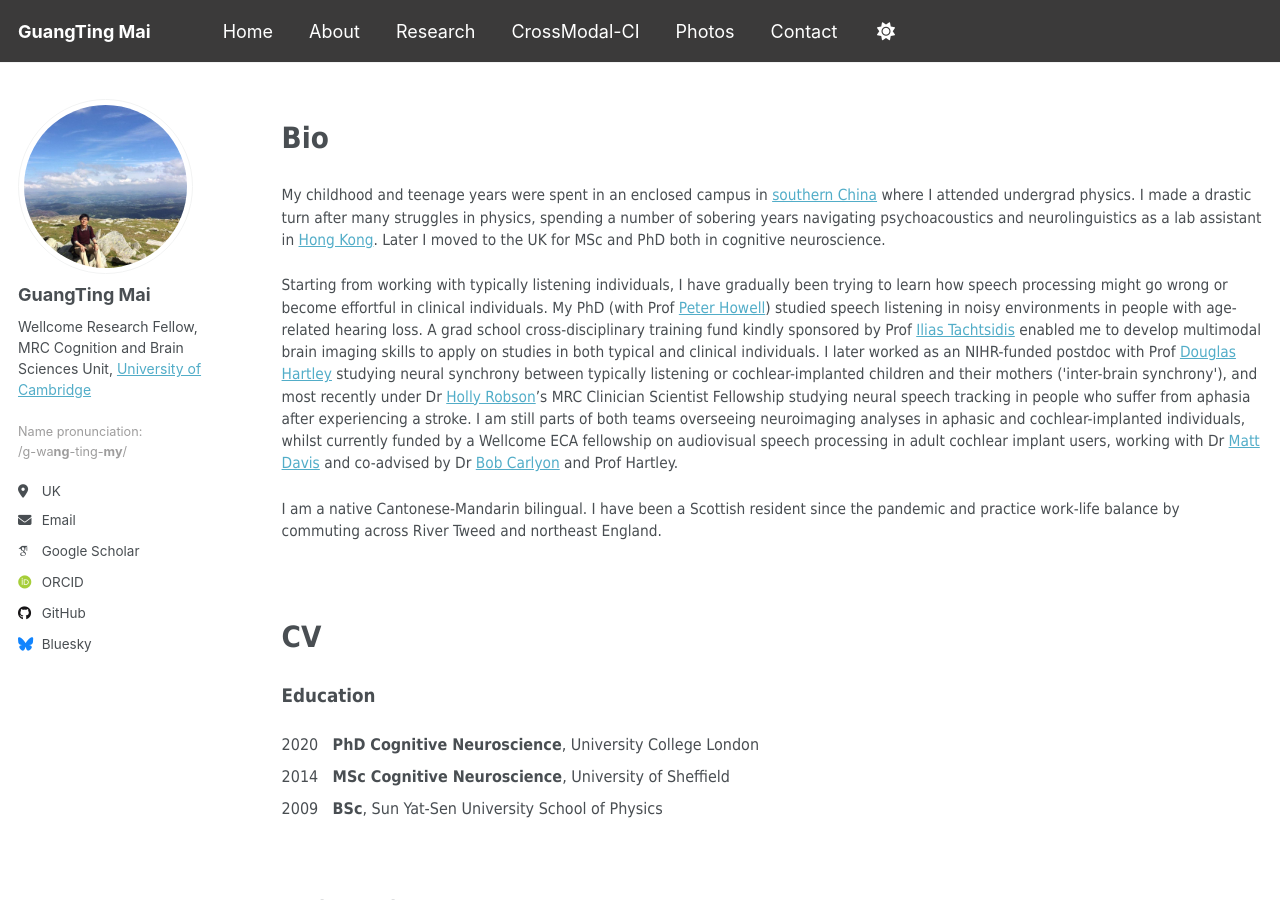
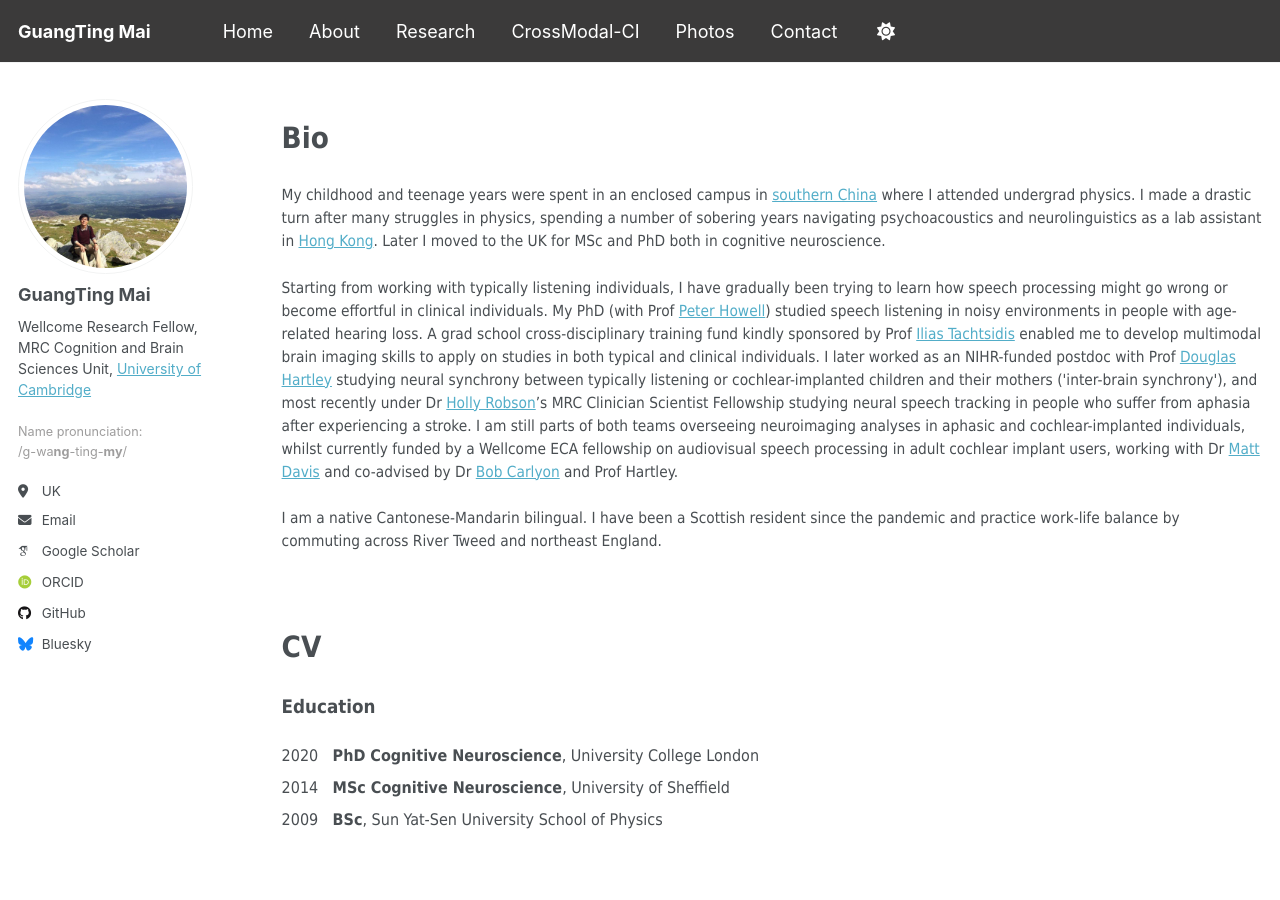
Before and after one commit to guangtingmai/guangtingmai.github.io, a Jekyll site: the page built from _pages/about.html, in a window 1280 px wide and 900 px high. Built offline with Jekyll 4.4.1, drawn with Linux system fonts in a browser that asks for light colours; some web fonts are replaced.

Commit message:
Update about.html

```diff
--- a/_pages/about.html
+++ b/_pages/about.html
@@ -5,12 +5,12 @@
 author_profile: true
 ---
 <p><span style="font-size: 22pt;font-family: Tahoma;line-height: 1.5;display: block"><strong>Bio</strong></span></p>
-<p><span style="font-size: 11.5pt;font-family: Tahoma;line-height: 1.45;display: block;margin-bottom: 0.2vh">My childhood and teenage years were spent in an enclosed
+<p><span style="font-size: 11.5pt;font-family: Tahoma;line-height: 1.5;display: block;margin-bottom: 0.2vh">My childhood and teenage years were spent in an enclosed
   campus in <a href="https://en.wikipedia.org/wiki/Sun_Yat-sen_University">southern China</a> where I attended undergrad physics. I made a
   drastic turn after many struggles in physics, spending a number of sobering years navigating psychoacoustics and neurolinguistics as a lab assistant
   in <a href="https://www.ee.cuhk.edu.hk/~lel/research/index.html">Hong Kong</a>. Later I moved to the UK for MSc and PhD both in
   cognitive neuroscience.</span>
-<p><span style="font-size: 11.5pt;font-family: Tahoma;line-height: 1.45;display: block;margin-bottom: 0.2vh">Starting from working with typically listening individuals,
+<p><span style="font-size: 11.5pt;font-family: Tahoma;line-height: 1.5;display: block;margin-bottom: 0.2vh">Starting from working with typically listening individuals,
   I have gradually been trying to learn how speech processing might go wrong or become effortful in clinical individuals. My PhD (with Prof
   <a href="https://profiles.ucl.ac.uk/2817-peter-howell/">Peter Howell</a>) studied speech listening in noisy environments in people with age-related
   hearing loss. A grad school cross-disciplinary training fund kindly sponsored by Prof <a href="https://profiles.ucl.ac.uk/2168-ilias-tachtsidis">Ilias Tachtsidis</a>
@@ -22,7 +22,7 @@
   cochlear-implanted individuals, whilst currently funded by a Wellcome ECA fellowship on audiovisual speech processing in adult cochlear
   implant users, working with Dr <a href="https://www.mrc-cbu.cam.ac.uk/people/matt.davis/">Matt Davis</a> and co-advised by Dr
   <a href="https://www.mrc-cbu.cam.ac.uk/people/bob.carlyon/">Bob Carlyon</a> and Prof Hartley.</span></p>
-<p><span style="font-size: 11.5pt;font-family: Tahoma;line-height: 1.45;display: block;margin-bottom: 0.2vh">I am a native Cantonese-Mandarin bilingual. I have been a
+<p><span style="font-size: 11.5pt;font-family: Tahoma;line-height: 1.5;display: block;margin-bottom: 0.2vh">I am a native Cantonese-Mandarin bilingual. I have been a
   Scottish resident since the pandemic and practice work-life balance by commuting across River Tweed and northeast England.</span></p>
 
 <br>
```
